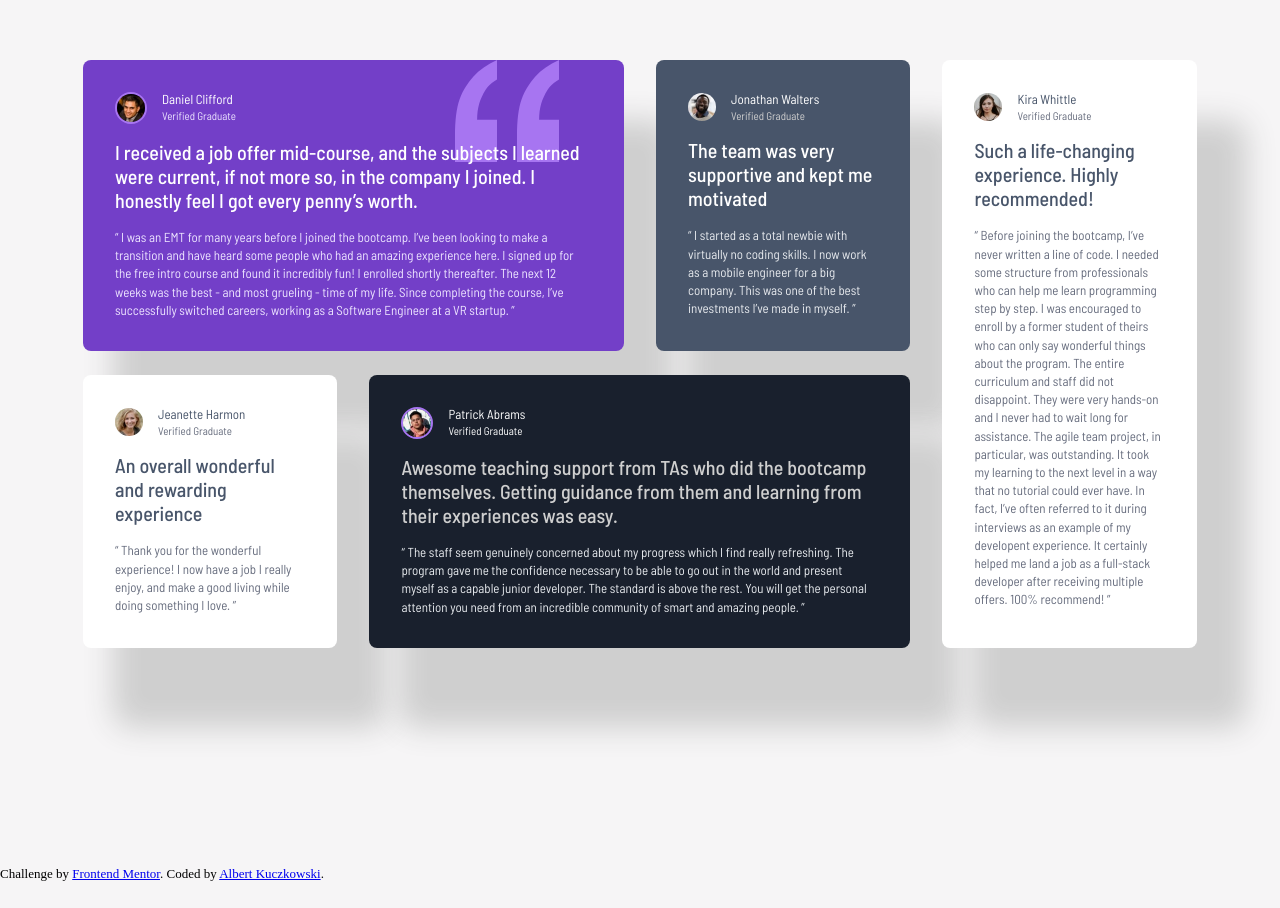
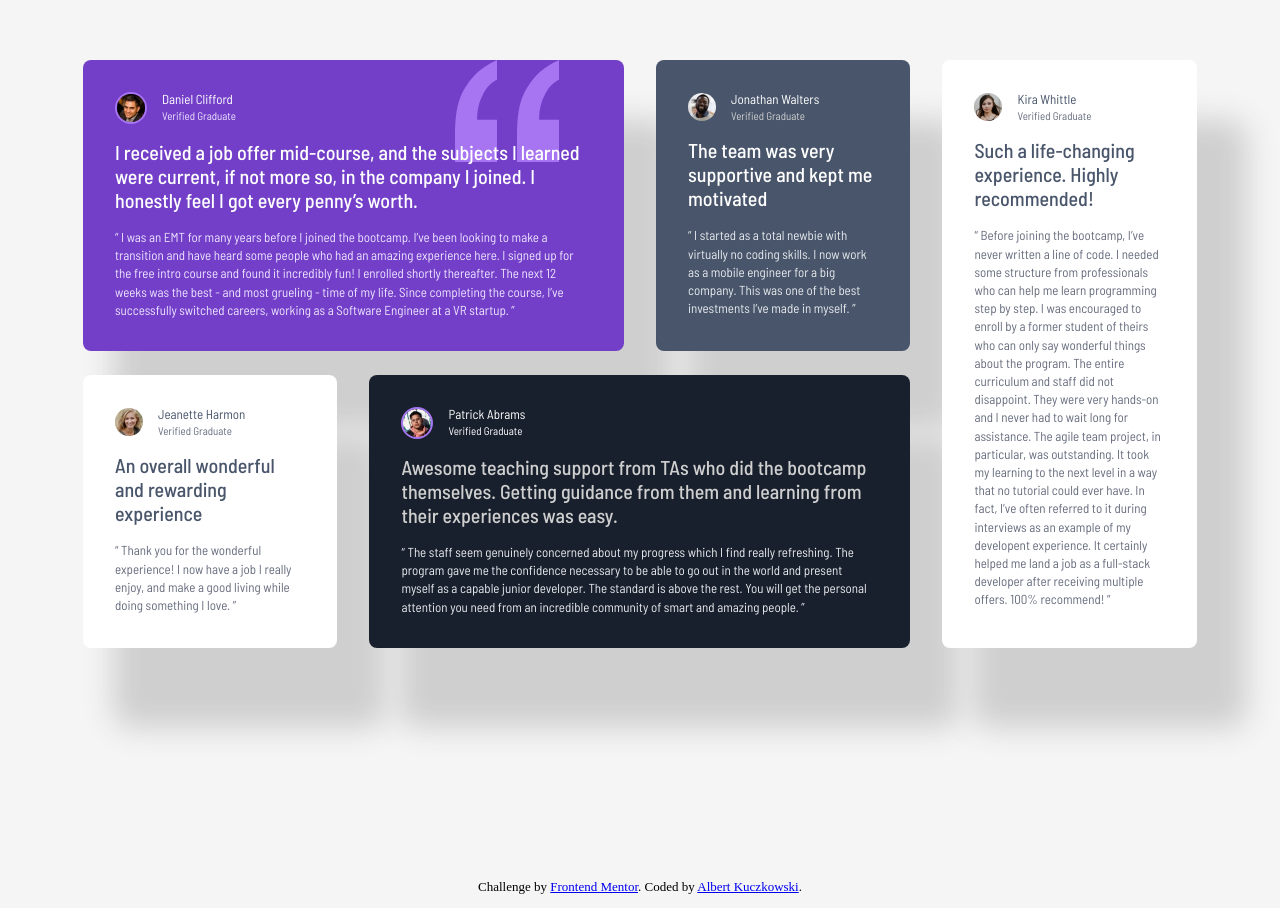
Before and after one commit to BertSki90/testimonials-grid-section, a plain HTML site: page index.html in a window 1280 px wide. Shown: the part 169-1077 px from the top of the page. Before the commit the page ends 1051 px from the top, so only its background shows below. Drawn offline with Linux system fonts and the light colour scheme.

Commit message:
Styled footer.

```diff
--- a/styles.css
+++ b/styles.css
@@ -180,6 +180,15 @@ figure {
     border-radius: 50%;
 }
 
+/* |||| FOOTER |||| */
+
+footer {
+    display: flex;
+    flex-wrap: wrap;
+    justify-content: center;
+    padding: 1em;
+}
+
 /* |||| SCREEN SIZES |||| */
 
 /* TABLET */
```
